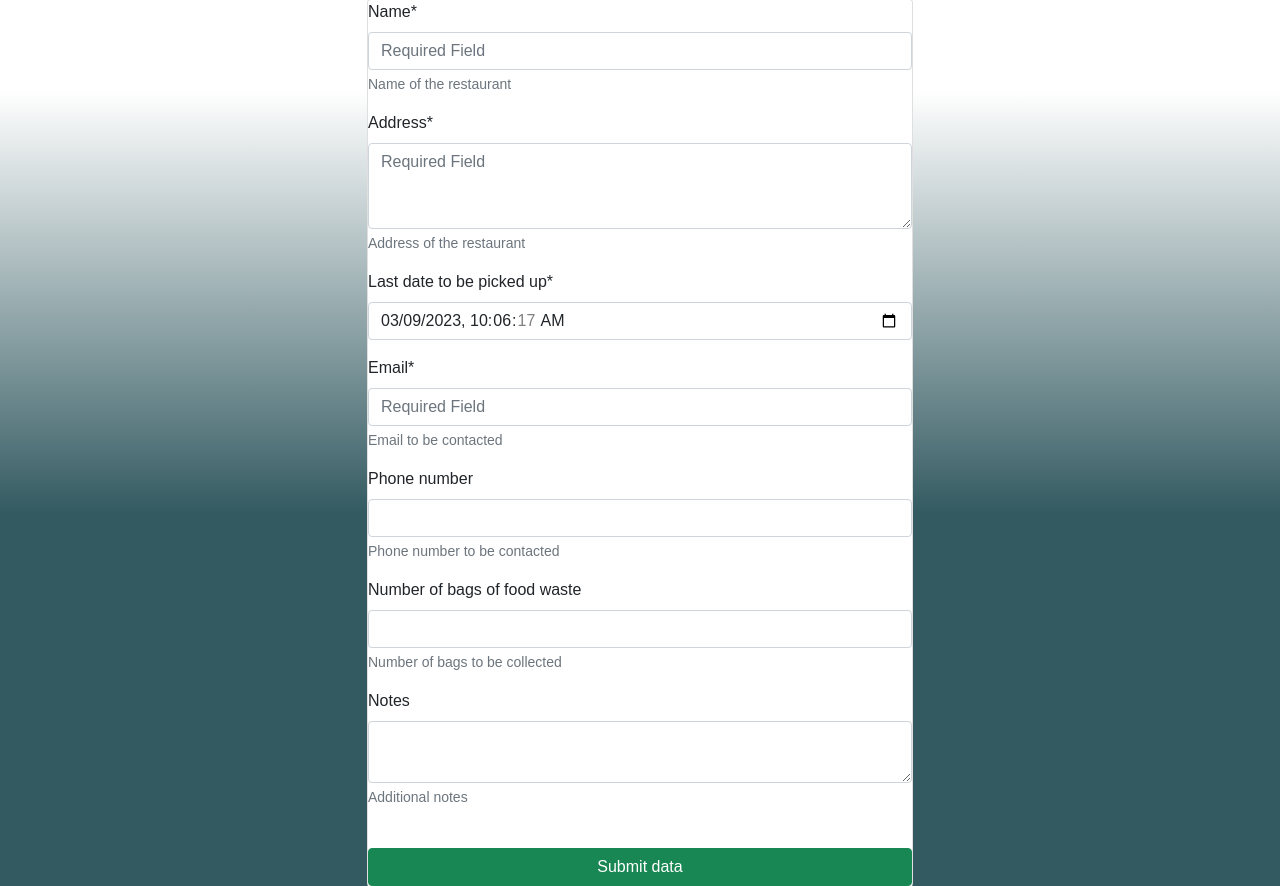
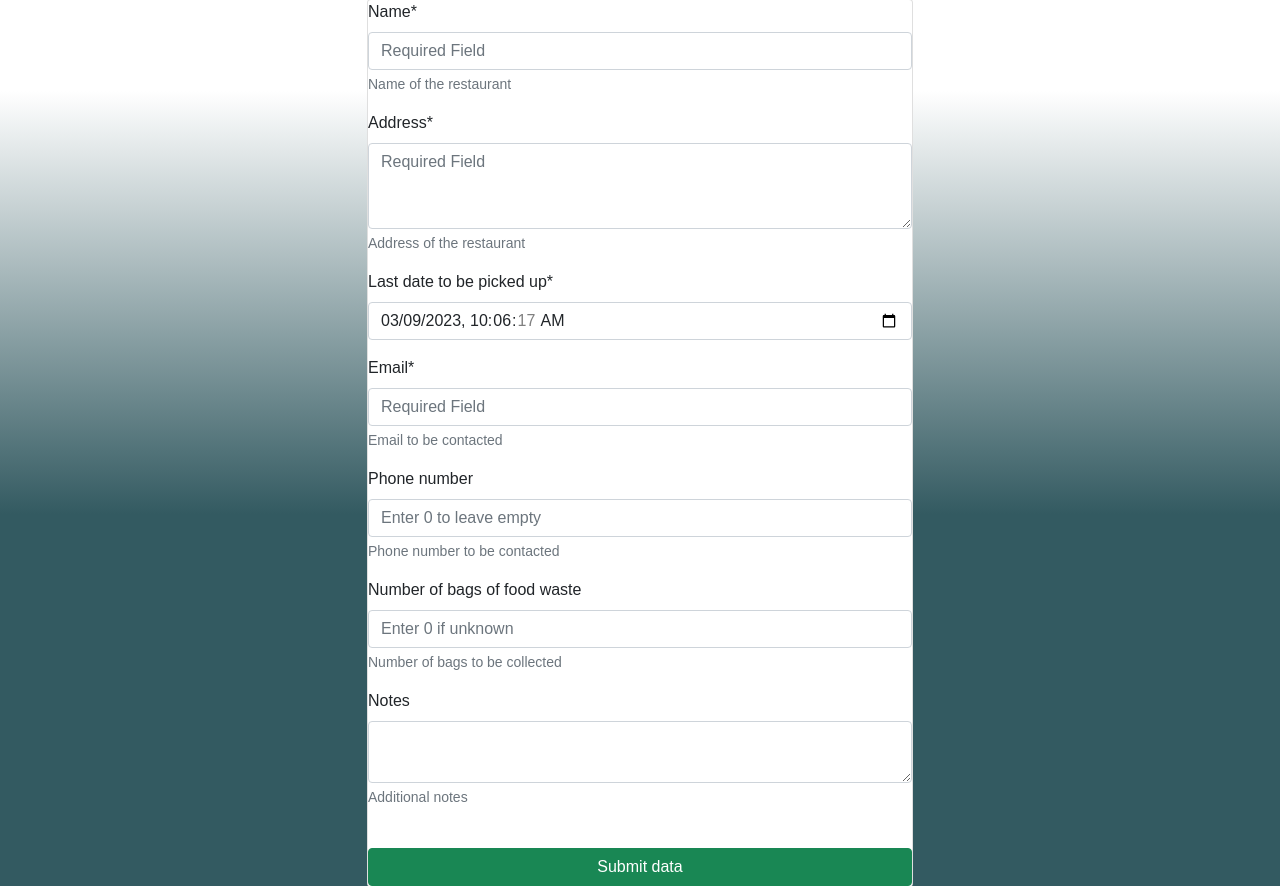
Before and after one commit to farz-1/RootToPlate, a Django app: page /composter/restaurants/ in a window 1280 px wide. Shown: the part 192-1078 px from the top of the page. Run offline with Django 4.2, Linux system fonts and the light colour scheme; some libraries are stand-ins or nearby versions; some web fonts are replaced.

Commit message:
local commit

```diff
--- a/roottoplate/composter/forms.py
+++ b/roottoplate/composter/forms.py
@@ -167,9 +167,9 @@ class RestaurantForm(forms.ModelForm):
                                        initial=datetime.datetime.now() + datetime.timedelta(weeks=1), required=True,
                                        label='Last date to be picked up')
     email = forms.CharField(widget=forms.EmailInput(attrs={'placeholder': 'Required Field'}), required=True)
-    phoneNumber = forms.IntegerField(required=False, label='Phone number')
+    phoneNumber = forms.IntegerField(required=False, label='Phone number',widget=forms.TextInput(attrs={'placeholder':'Enter 0 to leave empty'}))
     notes = forms.CharField(required=False, widget=forms.Textarea(attrs={'rows': '2'}))
-    numberOfBags = forms.IntegerField(required=False, label='Number of bags of food waste')
+    numberOfBags = forms.IntegerField(required=False, label='Number of bags of food waste',widget=forms.NumberInput(attrs={'placeholder':'Enter 0 if unknown' }))
 
     def __init__(self, *args, **kwargs):
         super(RestaurantForm, self).__init__(*args, **kwargs)
--- a/roottoplate/composter/models.py
+++ b/roottoplate/composter/models.py
@@ -81,9 +81,9 @@ class RestaurantRequest(models.Model):
     dateRequested = models.DateTimeField()
     deadlineDate = models.DateTimeField()
     email = models.CharField(max_length=EMAIL_MAX_LENGTH)
-    phoneNumber = models.IntegerField()
+    phoneNumber = models.IntegerField(null=True)
     notes = models.CharField(max_length=NOTES_MAX_LENGTH, null=True, blank=True)
-    numberOfBags = models.IntegerField()
+    numberOfBags = models.IntegerField(null=True)
     collected = models.BooleanField(default=False)
 
     def __str__(self):
```
Also changed, not shown: roottoplate/templates/composter/restaurant_notifs.html (+6 -2 lines).
